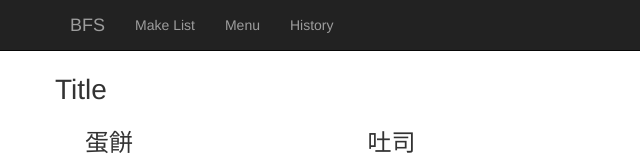
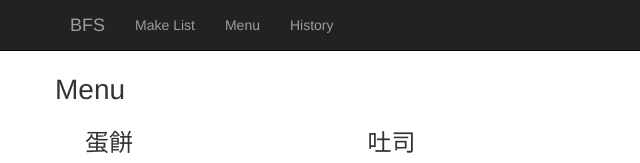
Before and after one commit to cd19941203/SE, a plain HTML site: page SE/html/boMenuList.html in a window 1280 px wide. Shown: the top 163 px of the page, 0-640 px from the left. Drawn offline with nearby package versions, Linux system fonts and the light colour scheme.

Commit message:
no message

```diff
--- a/SE/html/boMenuList.html
+++ b/SE/html/boMenuList.html
@@ -44,7 +44,7 @@
     <!-- Page Content -->
     <div class="container">
 		<div class= "row">
-			<span style = "font-size:2em;"> Title </span>
+			<span style = "font-size:2em;"> Menu </span>
 			<button type="button" class="btn btn-success pull-right" id = "edit">編輯</button>
 		</div>
         <div class="row">
--- a/SE/html/js/navBoss.js
+++ b/SE/html/js/navBoss.js
@@ -36,10 +36,10 @@ var str =
 '				</ul>'+
 '                <ul class="nav navbar-nav">'+
 '                    <li>'+
-'                        <a href="#">Make List</a>'+
+'                        <a href="boList.html">Make List</a>'+
 '                    </li>'+
 '                    <li>'+
-'                        <a href="#">Menu</a>'+
+'                        <a href="boMenuList.html">Menu</a>'+
 '                    </li>'+
 '                    <li>'+
 '                        <a href="#">History</a>'+
```
